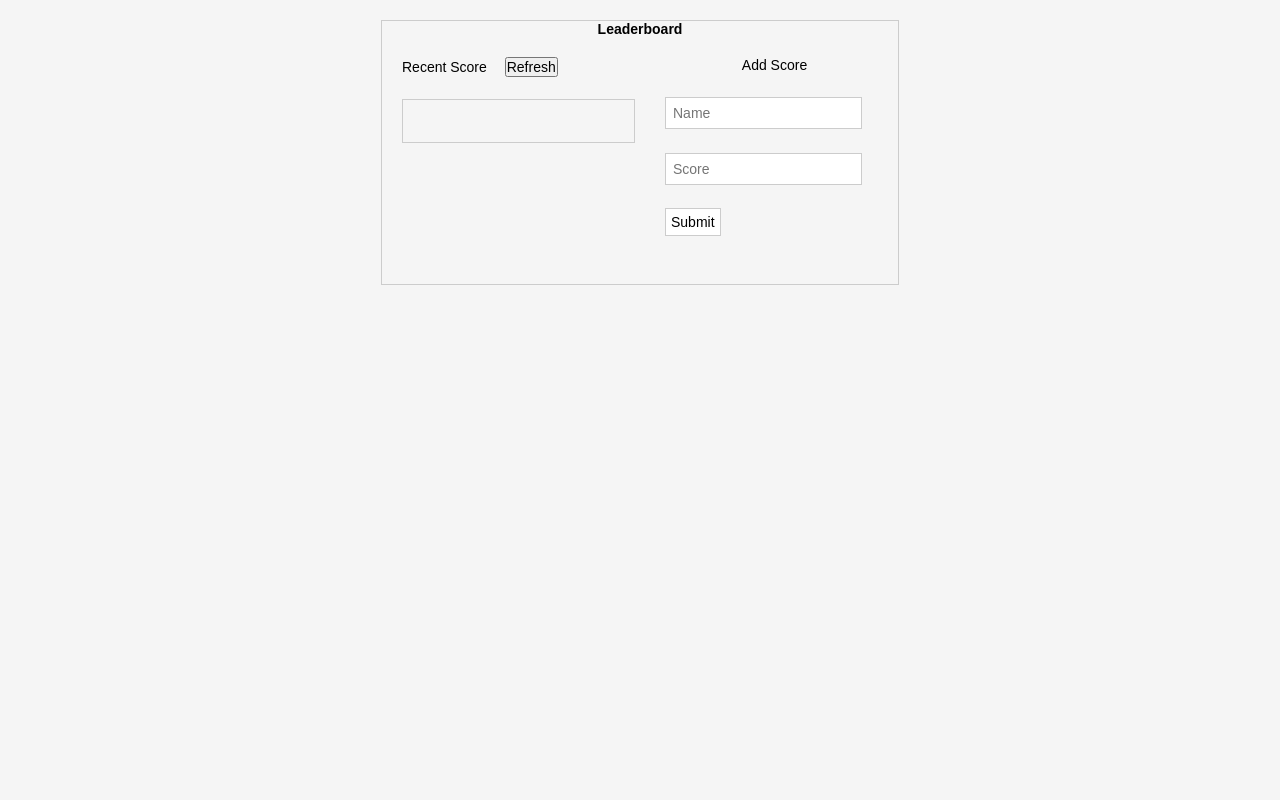
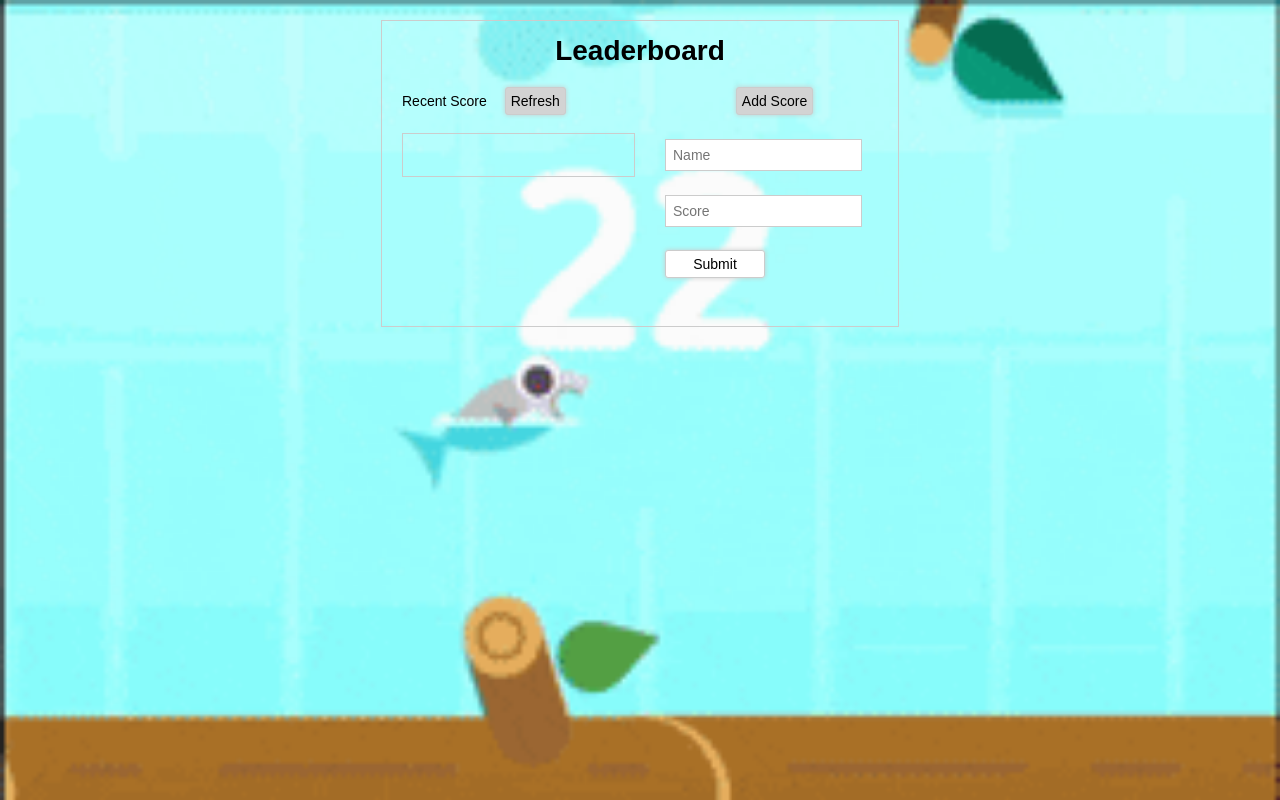
Before and after one commit to mohashyne/leaderboard, a website built with webpack: page src/index.html in a window 1280 px wide. Built offline with nearby package versions, Linux system fonts and the light colour scheme; no server answers.

Commit message:
Update styling

```diff
--- a/src/index.html
+++ b/src/index.html
@@ -22,7 +22,7 @@
                 </div>
             </div>
             <div class="add-score">
-                <label>Add Score</label>
+                <label class="add">Add Score</label>
                 <form id="inputsScore" method="post" action="/">
                     <input type="text" class="inputName" name="score-value" id="name" placeholder="Name">
                     <input type="text" class="inputScore" name="score-value" id="score" placeholder="Score">
--- a/src/styles/main.scss
+++ b/src/styles/main.scss
@@ -7,8 +7,14 @@
   font-size: 14px;
 }
 
+html {
+  background-image: url("../assets/giphy.gif");
+  background-repeat: no-repeat;
+  background-size: cover;
+}
+
 body {
-  background-color: #f5f5f5;
+  background-color: blend(#000, #fff, 50%);
   width: 37rem;
   margin: 0 auto;
 }
@@ -19,6 +25,11 @@ body {
   align-items: center;
   margin-top: 20px;
   border: 1px solid #ccc;
+}
+
+h1 {
+  margin-top: 1rem;
+  font-size: 2rem;
 }
 
 .leaderboard {
@@ -44,6 +55,16 @@ body {
   margin-bottom: 2rem;
 }
 
+.add,
+#refresh-btn {
+  padding: 5px;
+  border: 1px solid #ccc;
+  background-color: lightgray;
+  cursor: pointer;
+  border-radius: 3px;
+  box-shadow: 0 0 5px #ccc;
+}
+
 label {
   display: inline-block;
   margin-bottom: 1.7rem;
@@ -59,6 +80,13 @@ ul {
   border: 1px solid #ccc;
 }
 
+li {
+  display: flex;
+  justify-content: space-between;
+  padding: 0.5rem;
+  border-radius: 5px;
+}
+
 ul li:nth-child(even) {
   background-color: lightgray;
 }
@@ -70,8 +98,11 @@ input[type="text"] {
 }
 
 #submit-btn {
+  width: 100px;
   padding: 5px;
   border: 1px solid #ccc;
   background-color: #fff;
   cursor: pointer;
+  border-radius: 3px;
+  box-shadow: 0 0 5px #ccc;
 }
```
Also changed, not shown: src/assets/giphy.gif (added).
